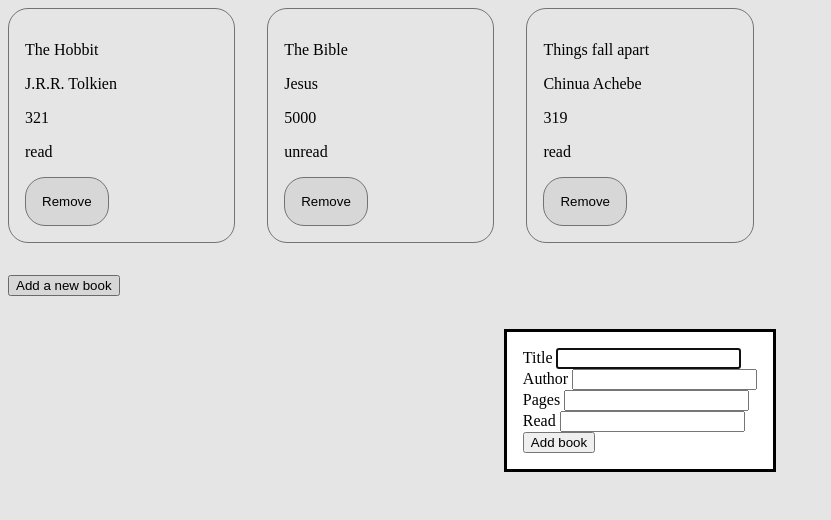
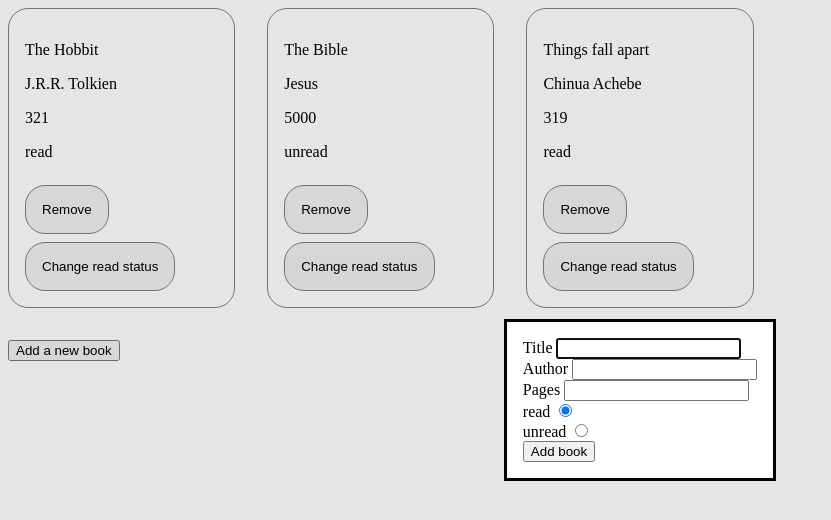
Before and after one commit to Lukas5937/Project-Library, a plain HTML site: page index.html in a window 1280 px wide. Both pictures are taken after a click on the button "Add a new book". Shown: the whole page, without its empty margins (0-831 px from the left). Drawn offline with Linux system fonts and the light colour scheme.

Commit message:
Change the options to set read status I replaced the text elements with two radio buttons (one for read and one for unread). Additionally I added a "Change read Status button" to the book cards. By clicking the button you can change the status from unread to read and vice versa.

```diff
--- a/index.html
+++ b/index.html
@@ -26,8 +26,14 @@
                     <input type="number" id="pages-input" name="pages">
                 </div>
                 <div class="input-wrapper">
-                    <label for="read-input">Read</label>
-                    <input type="text" id="read-input" name="read">
+                    <div class="radio-wrapper">
+                        <label for="read">read</label>
+                        <input type="radio" id="read" name="read-status" value="read" checked>
+                    </div>
+                    <div class="radio-wrapper">
+                        <label for="unread">unread</label>
+                        <input type="radio" id="unread" name="read-status" value="unread">
+                    </div>
                 </div>
                 <button id="add-book-button" type="submit">Add book</button>
             </form>
--- a/js-file.js
+++ b/js-file.js
@@ -4,8 +4,8 @@
 const titleInput = document.querySelector("#title-input");
 const authorInput = document.querySelector("#author-input");
 const pagesInput = document.querySelector("#pages-input");
-const readInput = document.querySelector("#read-input");
-const read = document.querySelector('#read');
+const readInput = document.querySelector("#read");
+const unreadInput = document.querySelector("#unread");
 const unread = document.querySelector('#unread');
 const dialogWrapper = document.querySelector(".dialog-wrapper");
 
@@ -15,14 +15,15 @@
     this.title = title,
     this.author = author,
     this.pages = pages,
-    this.read = read,
+    this.read = read;
     this.info = function() {
-        if (read === read) {
+        if (read) {
             return `${title} by ${author}, ${pages} pages, read.`
         }
+        else {
             return `${title} by ${author}, ${pages} pages, not read yet.`
     }
-};
+};}
 
 function addBookToLibrary(book) {
     return myLibrary.push(book);
@@ -43,10 +44,13 @@
     const pagesText = document.createElement("p");
     const readText = document.createElement("p");
     const removeButton = document.createElement("button");
+    const readStatusButton = document.createElement("button");
     const bookGrid = document.querySelector(".book-grid");
+    removeButton.textContent = "Remove";
     bookCard.classList.add("book-card");
-    removeButton.textContent = "Remove";
-    removeButton.classList.toggle("remove-button");
+    readStatusButton.textContent = "Change read status";
+    removeButton.classList.toggle("book-card-button");
+    readStatusButton.classList.toggle("book-card-button");
     titleText.textContent = book.title;
     authorText.textContent = book.author;
     pagesText.textContent = book.pages;
@@ -57,6 +61,7 @@
     bookCard.appendChild(pagesText);
     bookCard.appendChild(readText);
     bookCard.appendChild(removeButton);
+    bookCard.appendChild(readStatusButton);
     bookGrid.appendChild(bookCard);
 
     removeButton.addEventListener("click", () => {
@@ -67,6 +72,11 @@
           }
         myLibrary.forEach(createBookCard);
     });
+
+    readStatusButton.addEventListener("click", () => {
+        book.read === "read" ? book.read = "unread" : book.read = "read";
+        readText.textContent = book.read;
+    })
 };
 
 myLibrary.forEach(createBookCard);
@@ -80,7 +90,8 @@
     const title = titleInput.value;
     const author = authorInput.value;
     const pages = pagesInput.value;
-    const read = readInput.value;
+    let read = "read";
+    if (unreadInput.checked) {read = "unread"};
     const newBook = new Book(title, author, pages, read);
     addBookToLibrary(newBook);
     createBookCard(newBook);
--- a/styles.css
+++ b/styles.css
@@ -10,10 +10,11 @@
     border-radius: 20px;
 }
 
-.remove-button {
+.book-card-button {
     padding: 16px;
     border: 1px solid grey;
     border-radius: 20px;
+    margin-top: 8px;
 }
 
 #open-dialog-button {
```
